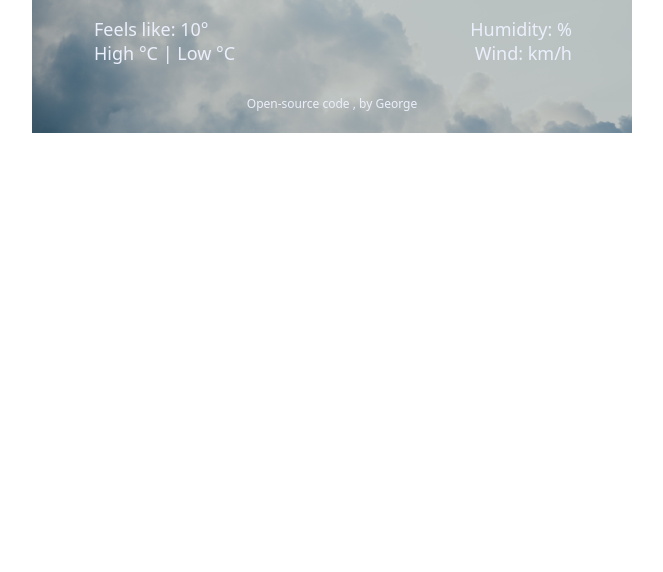
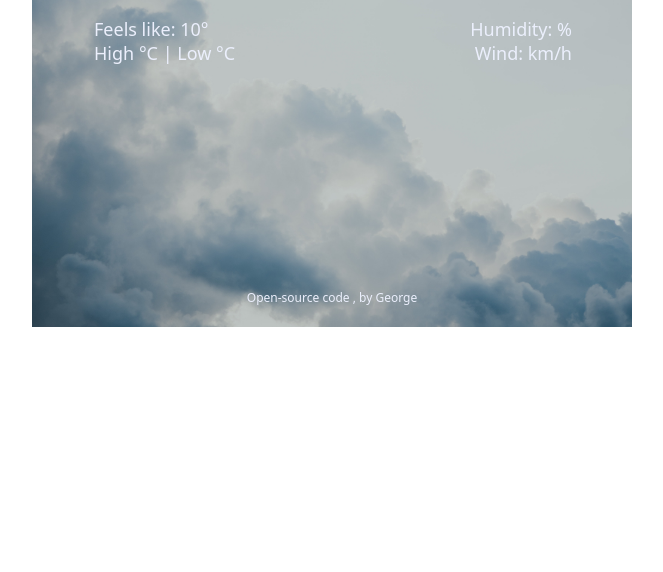
Before and after one commit to chillipeanut/weather-app, a plain HTML site: page index.html in a window 1280 px wide. Shown: the part 228-800 px from the top of the page, without its empty margins (308-971 px from the left). Drawn offline with nearby package versions, Linux system fonts and the light colour scheme; no server answers.

Commit message:
Cleaned up CSS

```diff
--- a/style.css
+++ b/style.css
@@ -73,7 +73,7 @@ body {
 }
 
 #top-row {
-  height: 90px;
+  height: 70px;
 }
 
 #top-row .active {
@@ -147,6 +147,7 @@ img {
   margin: 0 auto;
   max-width: 150px;
   padding: 0;
+  height: 170px;
 }
 
 .align-items-start {
```
Also changed, not shown: index.html (+1 -0 lines).
